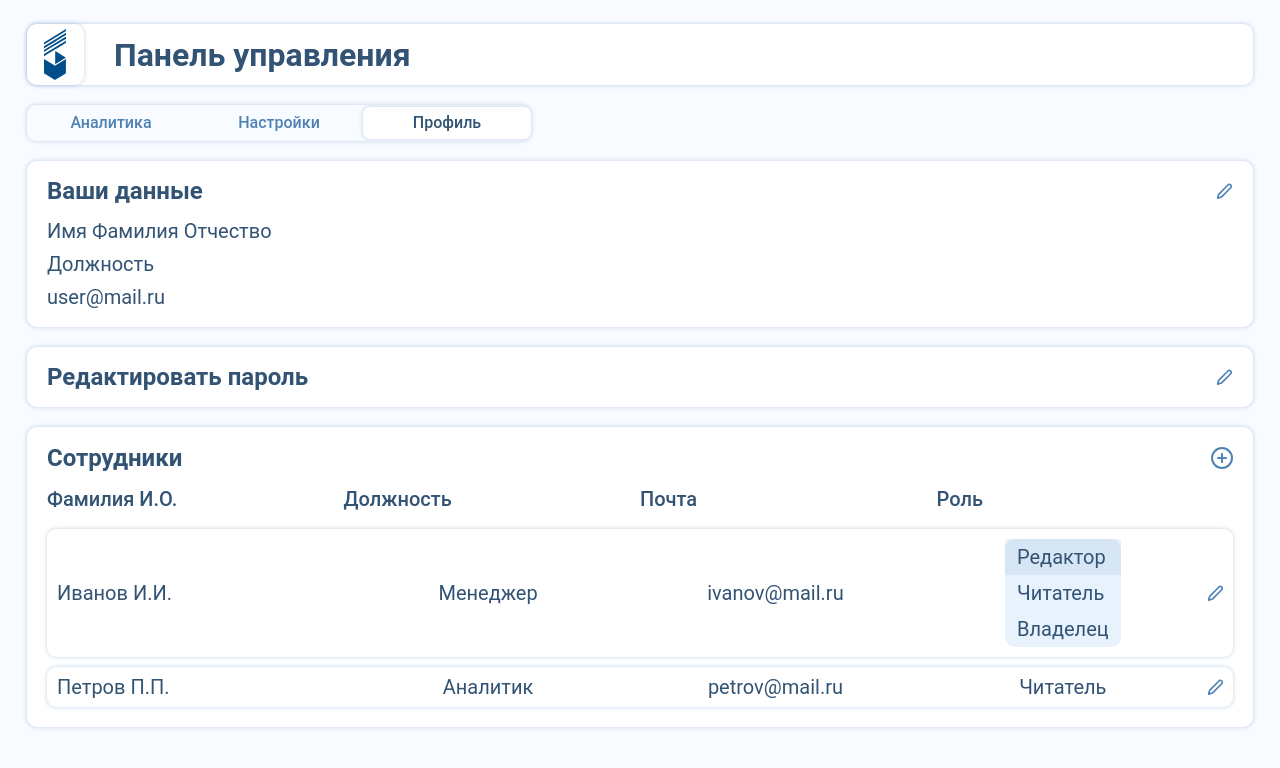
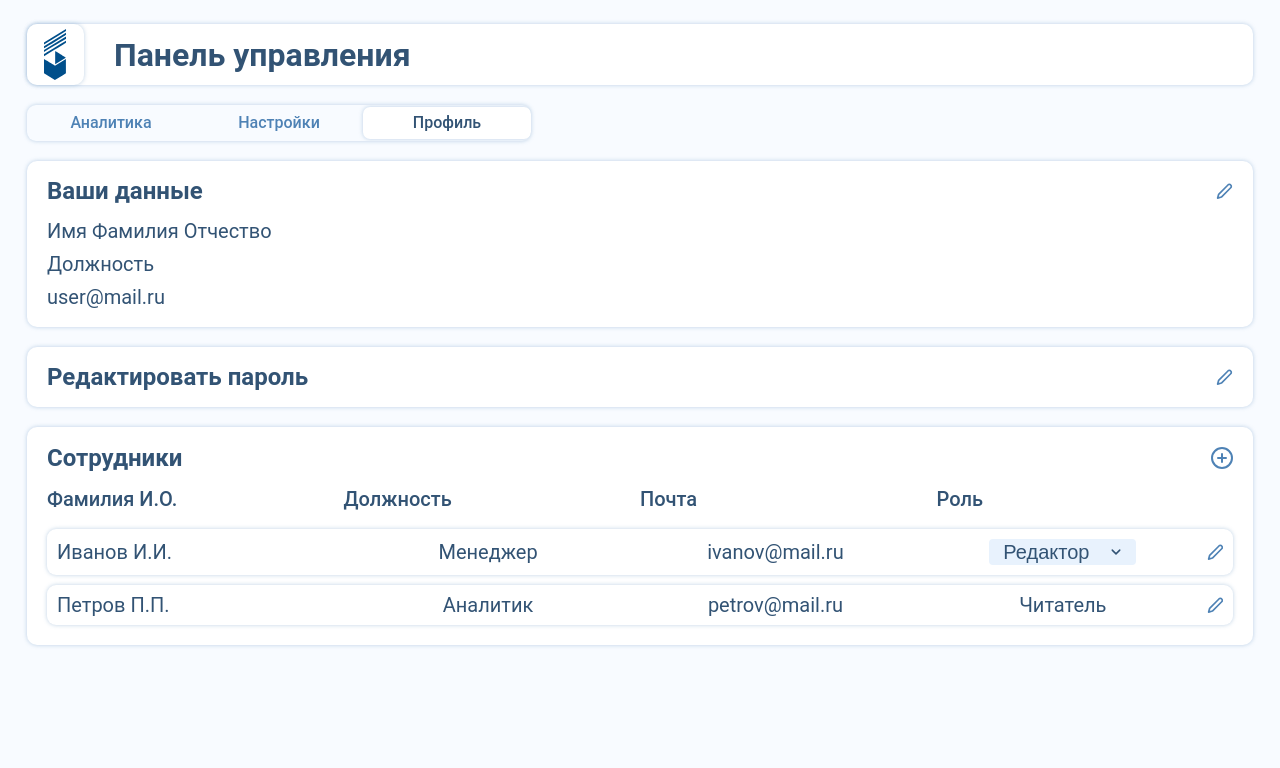
Before and after one commit to 1n6ty/game_paper, a React (Vite) app: page /profile in a window 1280 px wide. Both pictures are taken after a click on the button 1214 px from the left and 548 px from the top of the page. Shown: the top 768 px of the page. Built offline with nearby package versions, Linux system fonts and the light colour scheme.

Commit message:
New RoleSelect component

```diff
--- a/src/ui/components/RoleSelect/RoleSelect.css
+++ b/src/ui/components/RoleSelect/RoleSelect.css
@@ -1,22 +1,94 @@
 @import "../../styles/variables.css";
 
+:root {
+  --role-select__control-bg: var(--color-light-gray);
+  --role-select__control-border-radius: var(--roles-list-radius);
+  --role-select__control--open-border-color: var(--color-blue);
+
+  --role-select__value-color: var(--color-dark-blue);
+  --role-select__arrow-color: var(--color-dark-blue);
+
+  --role-select__list-bg: var(--color-light-gray);
+  --role-select__list-border-color: var(--color-blue);
+  --role-select__list-shadow-color: var(--color-light-blue);
+
+  --role-select__item-hover-bg: var(--color-light-blue);
+  --role-select__item-selected-bg: rgba(78, 130, 181, 0.11);
+  --role-select__item-selected-color: var(--color-dark-blue);
+}
+
 .role-select {
-  list-style: none;
+  position: relative;
+  display: inline-block;
+  user-select: none;
+}
+
+.role-select__control {
+  display: flex;
+  position: relative;
+  align-items: center;
+  justify-content: space-between;
+  width: 147px; /* или auto, по макету */
+  padding: 3px 14px;
+  background: var(--role-select__control-bg);
+  border: none;
+  border-radius: var(--role-select__control-border-radius);
+  cursor: pointer;
+  z-index: 11;
+}
+
+.role-select__control--open {
+  outline: 1px solid var(--role-select__control--open-border-color);
+}
+
+.role-select__value {
+  font-size: 20px;
+  font-weight: 400;
+  line-height: 20px;
+  letter-spacing: 0;
+  color: var(--role-select__value-color);
+}
+
+.role-select__arrow {
+  margin-left: 8px;
+  color: var(--role-select__arrow-color);
+}
+
+.role-select__list {
+  position: absolute;
+  top: 100%;
+  left: 0;
+  width: 100%;
   margin: 0;
   padding: 0;
-  display: flex;
-  flex-direction: column;
-  background: var(--color-light-gray);
-  border: none;
-  border-radius: var(--card-border-radius);
+  background: var(--role-select__list-bg);
+  border-radius: 0 0 var(--roles-list-radius) var(--roles-list-radius);
+  list-style: none;
+  max-height: 200px;
+  overflow-y: auto;
 }
 
-.role-select li {
-  padding: 8px 12px;
+.role-select__item {
+  padding: 3px 5px;
   cursor: pointer;
-  text-align: start;
+  text-align: left;
 }
 
-.role-select li.selected {
-  background: var(--color-role-selected);
+.role-select__item:hover {
+  background: var(--role-select__item-hover-bg);
 }
+
+.role-select__item--selected {
+  background: var(--role-select__item-selected-bg);
+  color: var(--role-select__item-selected-color);
+}
+
+.dropdown-icon {
+  width: 12px;
+  height: 6px;
+  color: var(--role-select__arrow-color);
+}
+
+.dropdown-icon.open {
+  transform: rotate(180deg);
+}
--- a/src/ui/components/RoleSelect/RoleSelect.jsx
+++ b/src/ui/components/RoleSelect/RoleSelect.jsx
@@ -1,3 +1,5 @@
+import { useState, useRef, useEffect } from "react";
+import DropdownIcon from "../../../assets/icons/Dropdown.svg?react";
 import "./RoleSelect.css";
 
 export default function RoleSelect({
@@ -5,17 +7,52 @@ export default function RoleSelect({
   value,
   onChange
 }) {
+  const [isOpen, setIsOpen] = useState(false);
+  const roleSelectRef = useRef();
+
+  useEffect(() => {
+    function handleClickOutside(e) {
+      if (roleSelectRef.current && !roleSelectRef.current.contains(e.target)) {
+        setIsOpen(false);
+      }
+    }
+
+    document.addEventListener("mousedown", handleClickOutside);
+    return () => document.removeEventListener("mousedown", handleClickOutside);
+  }, []);
+
+  const handleToggle = () => setIsOpen(open => !open);
+  const handleSelect = opt => {
+    onChange(opt);
+    setIsOpen(false);
+  };
+
   return (
-    <ul className="role-select">
+    <div
+      className="role-select"
+      ref={roleSelectRef}
+    >
+      <button
+        type="button"
+        className={`role-select__control${isOpen ? " role-select__control--open" : ""}`}
+        onClick={handleToggle}
+      >
+        <span className="role-select__value">{value}</span>
+        <DropdownIcon className= {`dropdown-icon ${isOpen ? "open" : ""}`} />
+      </button>
+      {isOpen && (
+        <ul className="role-select__list">
           {options.map(opt => (
             <li
               key={opt}
-          className={opt === value ? "selected" : ""}
-          onClick={() => onChange(opt)}
+              className={`role-select__item${opt === value ? " role-select__item--selected" : ""}`}
+              onClick={() => handleSelect(opt)}
             >
               {opt}
             </li>
           ))}
         </ul>
+      )}
+    </div>
   );
 }
```
Lines whose indentation alone changed are shown as unchanged.
